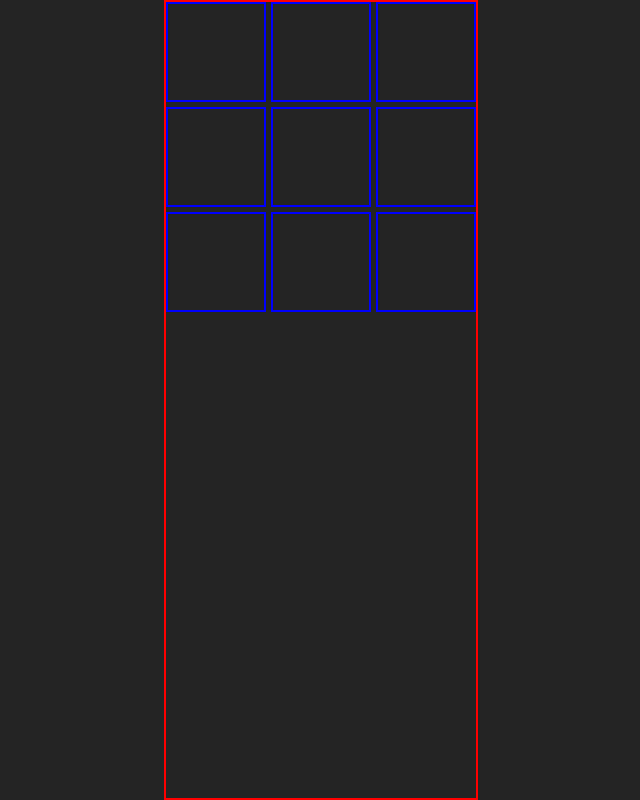
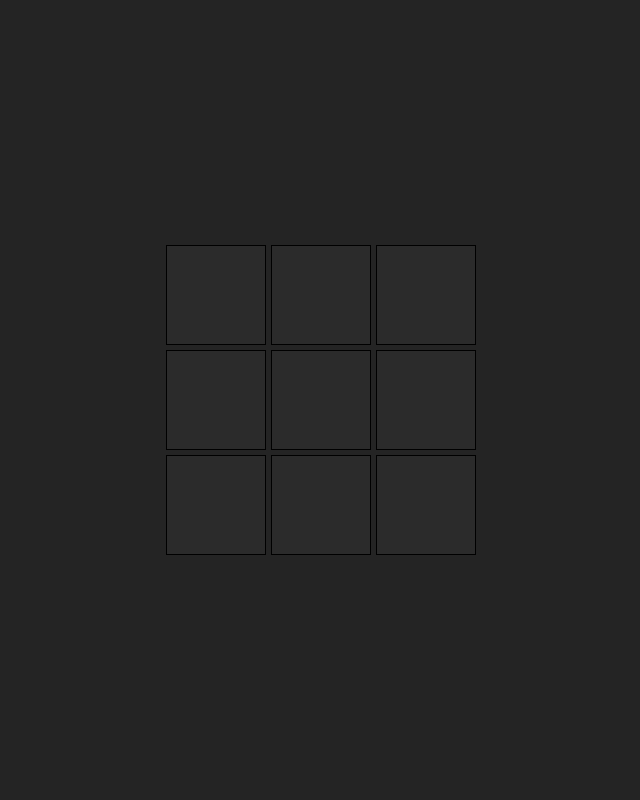
Before and after one commit to mLascurain/tic-tac-toe, a website built with Vite: page index.html in a window 1280 px wide. Shown: the whole page, without its empty margins (319-959 px from the left). Built offline with nearby package versions, Linux system fonts and the light colour scheme.

Commit message:
new styles

```diff
--- a/css/style.css
+++ b/css/style.css
@@ -20,6 +20,7 @@ body {
   margin: 0;
   display: flex;
   justify-content: center;
+  align-items: center;
   min-width: 320px;
   min-height: 100vh;
 }
@@ -49,7 +50,6 @@ button:hover {
   grid-template-columns: repeat(3, 100px);
   grid-template-rows: repeat(3, 100px);
   gap: 5px;
-  border: 2px solid red;
 }
 .celda {
   display: flex;
@@ -58,5 +58,6 @@ button:hover {
   border: 1px solid black;
   font-size: 2rem;
   cursor: pointer;
-  border: 2px solid blue;
+  background: #2b2b2b;
+  align-items: center;
 }
```
